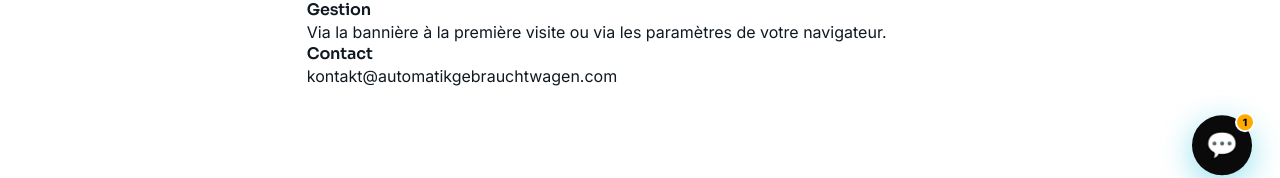
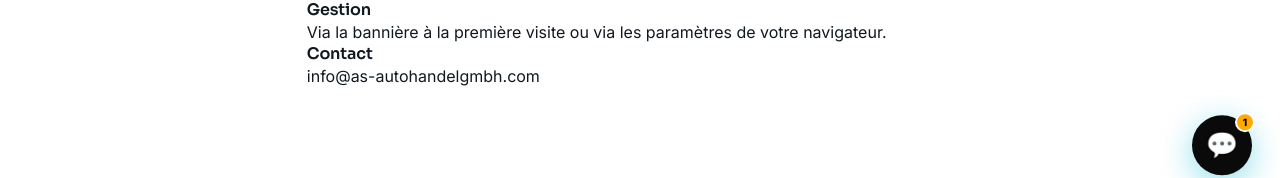
Before and after one commit to autokompetenz/as-autohandel, a React (Vite) app: page /cookies in a window 1280 px wide. Shown: the part 595-773 px from the top of the page. Built offline with nearby package versions, Linux system fonts and the light colour scheme.

Commit message:
Mise à jour email/domaine (info@as-autohandelgmbh.com, as-autohandelgmbh.com) — Chatbot, Contact, Home, Legal, Sell, index.html

```diff
--- a/index.html
+++ b/index.html
@@ -12,14 +12,14 @@
     <meta name="author" content="AS Autohandel GmbH" />
     <meta name="robots" content="index, follow, max-image-preview:large" />
     <meta name="theme-color" content="#FFFFFF" />
-    <link rel="canonical" href="https://automatikgebrauchtwagen.com/" />
+    <link rel="canonical" href="https://as-autohandelgmbh.com/" />
     <meta name="geo.region" content="DE-HE" />
     <meta name="geo.placename" content="Offenbach am Main" />
 
     <!-- Open Graph -->
     <meta property="og:type" content="website" />
     <meta property="og:site_name" content="AS Autohandel GmbH" />
-    <meta property="og:url" content="https://automatikgebrauchtwagen.com/" />
+    <meta property="og:url" content="https://as-autohandelgmbh.com/" />
     <meta property="og:title" content="AS Autohandel GmbH — Véhicules neufs et d'occasion à Offenbach am Main" />
     <meta property="og:description" content="Concessionnaire automobile en Allemagne : véhicules neufs et d'occasion, financement sur mesure, livraison Europe." />
     <meta property="og:image" content="/og-image.png" />
@@ -53,9 +53,9 @@
       "@type": "AutoDealer",
       "name": "AS Autohandel GmbH",
       "description": "Concessionnaire automobile : véhicules neufs et d'occasion, financement sur mesure, reprise et livraison en Europe.",
-      "url": "https://automatikgebrauchtwagen.com/",
+      "url": "https://as-autohandelgmbh.com/",
       "telephone": "+491630436338",
-      "email": "kontakt@automatikgebrauchtwagen.com",
+      "email": "info@as-autohandelgmbh.com",
       "priceRange": "€€",
       "foundingDate": "2018-01-18",
       "address": {
--- a/src/components/Chatbot.jsx
+++ b/src/components/Chatbot.jsx
@@ -5,9 +5,9 @@ import { useLangStore, useThemeStore } from '../store';
 
 const WA = '+491630436338';
 const WA_DISPLAY = '+49 163 043 63 38';
-const EMAIL = 'kontakt@automatikgebrauchtwagen.com';
+const EMAIL = 'info@as-autohandelgmbh.com';
 const ADDRESS = 'Sprendlinger Straße 119, 63069 Offenbach am Main';
-const SITE_URL = 'automatikgebrauchtwagen.com';
+const SITE_URL = 'as-autohandelgmbh.com';
 
 /* ─── Knowledge Base ─── */
 const R = {
--- a/src/pages/Contact.jsx
+++ b/src/pages/Contact.jsx
@@ -77,7 +77,7 @@ export default function Contact() {
   const contactCards = [
     { icon: '📍', title: t({ fr:'Adresse', en:'Address', de:'Adresse', es:'Dirección', it:'Indirizzo', pt:'Morada', ro:'Adresă' }), lines: ['Sprendlinger Straße 119', '63069 Offenbach am Main, Allemagne'] },
     { icon: '📞', title: t({ fr:'Téléphone', en:'Phone', de:'Telefon', es:'Teléfono', it:'Telefono', pt:'Telefone', ro:'Telefon' }), lines: ['+49 163 043 63 38', t({ fr:'Lun–Ven 9h–18h', en:'Mon–Fri 9am–6pm', de:'Mo–Fr 9–18 Uhr', es:'Lun–Vie 9–18h', it:'Lun–Ven 9–18', pt:'Seg–Sex 9–18h', ro:'Lun–Vin 9–18h' })] },
-    { icon: '✉', title: t({ fr:'Email', en:'Email', de:'E-Mail', es:'Email', it:'Email', pt:'Email', ro:'Email' }), lines: ['kontakt@automatikgebrauchtwagen.com', t({ fr:'Réponse sous 24h', en:'Reply within 24h', de:'Antwort innerhalb von 24h', es:'Respuesta en 24h', it:'Risposta entro 24h', pt:'Resposta em 24h', ro:'Răspuns în 24h' })] },
+    { icon: '✉', title: t({ fr:'Email', en:'Email', de:'E-Mail', es:'Email', it:'Email', pt:'Email', ro:'Email' }), lines: ['info@as-autohandelgmbh.com', t({ fr:'Réponse sous 24h', en:'Reply within 24h', de:'Antwort innerhalb von 24h', es:'Respuesta en 24h', it:'Risposta entro 24h', pt:'Resposta em 24h', ro:'Răspuns în 24h' })] },
     { icon: '💬', title: 'WhatsApp', lines: ['+49 163 043 63 38', t({ fr:'Réponse immédiate', en:'Immediate reply', de:'Sofortige Antwort', es:'Respuesta inmediata', it:'Risposta immediata', pt:'Resposta imediata', ro:'Răspuns imediat' })] },
   ];
 
--- a/src/pages/Home.jsx
+++ b/src/pages/Home.jsx
@@ -488,7 +488,7 @@ function FAQSection({ l, isMobile }) {
               style={{ background:'#25D366', color:'#fff', textDecoration:'none', fontFamily:"var(--font)", fontSize:13, fontWeight:700, padding:'11px 22px', borderRadius:8, display:'inline-flex', alignItems:'center', gap:8 }}>
               💬 WhatsApp
             </a>
-            <a href="mailto:kontakt@automatikgebrauchtwagen.com" className="btn-ghost" style={{ fontSize:13 }}>
+            <a href="mailto:info@as-autohandelgmbh.com" className="btn-ghost" style={{ fontSize:13 }}>
               ✉ Email
             </a>
           </div>
@@ -1643,7 +1643,7 @@ export default function Home() {
                 style={{ background:'#25D366', color:'#fff', textDecoration:'none', fontFamily:"var(--font)", fontSize:13, fontWeight:600, padding:'14px 28px', borderRadius:8, display:'inline-flex', alignItems:'center', gap:8, letterSpacing:'0.02em' }}>
                 💬 WhatsApp
               </a>
-              <a href="mailto:kontakt@automatikgebrauchtwagen.com" className="btn-ghost" style={{ fontSize:13 }}>
+              <a href="mailto:info@as-autohandelgmbh.com" className="btn-ghost" style={{ fontSize:13 }}>
                 ✉ Email
               </a>
             </div>
@@ -1693,7 +1693,7 @@ export default function Home() {
                 <p style={{ fontSize:10, fontWeight:700, letterSpacing:'0.3em', textTransform:'uppercase', color:'var(--text-3)', marginBottom:14 }}>Contact</p>
                 <p style={{ fontSize:13, color:'var(--text-3)', lineHeight:1.8, fontWeight:400 }}>
                   📞 +49 163 043 63 38<br/>
-                  ✉ kontakt@automatikgebrauchtwagen.com<br/>
+                  ✉ info@as-autohandelgmbh.com<br/>
                   💬 <a href="https://wa.me/491630436338" style={{ color:'var(--red)', textDecoration:'none' }}>WhatsApp</a>
                 </p>
               </div>
--- a/src/pages/Legal.jsx
+++ b/src/pages/Legal.jsx
@@ -102,63 +102,63 @@ Capital social : 250 000 000 €</p>
   '/politique-confidentialite': {
     fr: { title: 'Politique de Confidentialité', content: `
 <h2>1. Responsable du traitement</h2>
-<p>AS Autohandel GmbH, Sprendlinger Straße 119, 63069 Offenbach am Main — kontakt@automatikgebrauchtwagen.com</p>
+<p>AS Autohandel GmbH, Sprendlinger Straße 119, 63069 Offenbach am Main — info@as-autohandelgmbh.com</p>
 <h2>2. Données collectées</h2>
 <ul><li>Nom, prénom, email, téléphone, adresse</li><li>Salaire mensuel (simulation financement)</li><li>Historique des commandes</li></ul>
 <h2>3. Base légale (RGPD)</h2>
 <ul><li>Exécution du contrat — Art. 6(1)(b)</li><li>Consentement — Art. 6(1)(a)</li><li>Intérêt légitime — Art. 6(1)(f)</li></ul>
 <h2>4. Vos droits</h2>
-<p>Accès, rectification, effacement, portabilité, opposition. Contact : kontakt@automatikgebrauchtwagen.com</p>
+<p>Accès, rectification, effacement, portabilité, opposition. Contact : info@as-autohandelgmbh.com</p>
 <h2>5. Sécurité</h2>
 <p>Mots de passe chiffrés (bcrypt), JWT avec expiration, connexions HTTPS.</p>` },
     en: { title: 'Privacy Policy', content: `
 <h2>1. Data Controller</h2>
-<p>AS Autohandel GmbH, Sprendlinger Straße 119, 63069 Offenbach am Main — kontakt@automatikgebrauchtwagen.com</p>
+<p>AS Autohandel GmbH, Sprendlinger Straße 119, 63069 Offenbach am Main — info@as-autohandelgmbh.com</p>
 <h2>2. Data Collected</h2>
 <ul><li>Name, email, phone, address</li><li>Monthly salary (financing simulation)</li><li>Order history</li></ul>
 <h2>3. Legal Basis (GDPR)</h2>
 <ul><li>Contract performance — Art. 6(1)(b)</li><li>Consent — Art. 6(1)(a)</li><li>Legitimate interest — Art. 6(1)(f)</li></ul>
 <h2>4. Your Rights</h2>
-<p>Access, rectify, erase, port, object. Contact: kontakt@automatikgebrauchtwagen.com</p>` },
+<p>Access, rectify, erase, port, object. Contact: info@as-autohandelgmbh.com</p>` },
     de: { title: 'Datenschutzerklärung', content: `
 <h2>1. Verantwortlicher</h2>
-<p>AS Autohandel GmbH, Sprendlinger Straße 119, 63069 Offenbach am Main — kontakt@automatikgebrauchtwagen.com</p>
+<p>AS Autohandel GmbH, Sprendlinger Straße 119, 63069 Offenbach am Main — info@as-autohandelgmbh.com</p>
 <h2>2. Erhobene Daten</h2>
 <ul><li>Name, E-Mail, Telefon, Adresse</li><li>Monatsgehalt (Finanzierungssimulation)</li><li>Bestellhistorie</li></ul>
 <h2>3. Rechtsgrundlage (DSGVO)</h2>
 <ul><li>Vertragserfüllung — Art. 6 Abs. 1 lit. b</li><li>Einwilligung — Art. 6 Abs. 1 lit. a</li></ul>
 <h2>4. Ihre Rechte</h2>
-<p>Auskunft, Berichtigung, Löschung, Widerspruch. Kontakt: kontakt@automatikgebrauchtwagen.com</p>` },
+<p>Auskunft, Berichtigung, Löschung, Widerspruch. Kontakt: info@as-autohandelgmbh.com</p>` },
     es: { title: 'Política de Privacidad', content: `
 <h2>1. Responsable</h2>
-<p>AS Autohandel GmbH — kontakt@automatikgebrauchtwagen.com</p>
+<p>AS Autohandel GmbH — info@as-autohandelgmbh.com</p>
 <h2>2. Datos recopilados</h2>
 <ul><li>Nombre, email, teléfono, dirección</li><li>Salario mensual (simulación)</li><li>Historial de pedidos</li></ul>
 <h2>3. Sus derechos (RGPD)</h2>
-<p>Acceso, rectificación, supresión, portabilidad, oposición. Contacto: kontakt@automatikgebrauchtwagen.com</p>` },
+<p>Acceso, rectificación, supresión, portabilidad, oposición. Contacto: info@as-autohandelgmbh.com</p>` },
     it: { title: 'Informativa sulla Privacy', content: `
 <h2>1. Titolare del trattamento</h2>
-<p>AS Autohandel GmbH — kontakt@automatikgebrauchtwagen.com</p>
+<p>AS Autohandel GmbH — info@as-autohandelgmbh.com</p>
 <h2>2. Dati raccolti</h2>
 <ul><li>Nome, email, telefono, indirizzo</li><li>Stipendio mensile (simulazione)</li><li>Storico ordini</li></ul>
 <h2>3. I vostri diritti (GDPR)</h2>
-<p>Accesso, rettifica, cancellazione, portabilità, opposizione. Contatto: kontakt@automatikgebrauchtwagen.com</p>` },
+<p>Accesso, rettifica, cancellazione, portabilità, opposizione. Contatto: info@as-autohandelgmbh.com</p>` },
     pt: { title: 'Política de Privacidade', content: `
 <h2>1. Responsável</h2>
-<p>AS Autohandel GmbH — kontakt@automatikgebrauchtwagen.com</p>
+<p>AS Autohandel GmbH — info@as-autohandelgmbh.com</p>
 <h2>2. Dados recolhidos</h2>
 <ul><li>Nome, email, telefone, endereço</li><li>Salário mensal (simulação)</li><li>Histórico de pedidos</li></ul>
 <h2>3. Os seus direitos (RGPD)</h2>
-<p>Acesso, retificação, eliminação, portabilidade, oposição. Contacto: kontakt@automatikgebrauchtwagen.com</p>` },
+<p>Acesso, retificação, eliminação, portabilidade, oposição. Contacto: info@as-autohandelgmbh.com</p>` },
     ro: { title: 'Politica de Confidențialitate', content: `
 <h2>1. Operatorul datelor</h2>
-<p>AS Autohandel GmbH — kontakt@automatikgebrauchtwagen.com</p>
+<p>AS Autohandel GmbH — info@as-autohandelgmbh.com</p>
 <h2>2. Date colectate</h2>
 <ul><li>Nume, prenume, email, telefon, adresă</li><li>Salariu lunar (simulare finanțare)</li><li>Istoricul comenzilor</li></ul>
 <h2>3. Baza legală (GDPR)</h2>
 <ul><li>Executarea contractului — Art. 6(1)(b)</li><li>Consimțământ — Art. 6(1)(a)</li><li>Interes legitim — Art. 6(1)(f)</li></ul>
 <h2>4. Drepturile dvs.</h2>
-<p>Acces, rectificare, ștergere, portabilitate, opoziție. Contact: kontakt@automatikgebrauchtwagen.com</p>
+<p>Acces, rectificare, ștergere, portabilitate, opoziție. Contact: info@as-autohandelgmbh.com</p>
 <h2>5. Securitate</h2>
 <p>Parole criptate (bcrypt), JWT cu expirare, conexiuni HTTPS.</p>` },
   },
@@ -240,7 +240,7 @@ Capital social : 250 000 000 €</p>
 <h2>Gestion</h2>
 <p>Via la bannière à la première visite ou via les paramètres de votre navigateur.</p>
 <h2>Contact</h2>
-<p>kontakt@automatikgebrauchtwagen.com</p>` },
+<p>info@as-autohandelgmbh.com</p>` },
     en: { title: 'Cookie Policy', content: `
 <h2>Cookies used</h2>
 <ul>
@@ -304,7 +304,7 @@ Capital social : 250 000 000 €</p>
 <h2>Gestionare</h2>
 <p>Prin banner la prima vizită sau prin setările browserului.</p>
 <h2>Contact</h2>
-<p>kontakt@automatikgebrauchtwagen.com</p>` },
+<p>info@as-autohandelgmbh.com</p>` },
   },
 };
 
--- a/src/pages/Sell.jsx
+++ b/src/pages/Sell.jsx
@@ -392,11 +392,11 @@ export default function Sell() {
               }}>
                 💬 WhatsApp
               </a>
-              <a href="mailto:kontakt@automatikgebrauchtwagen.com" style={{
+              <a href="mailto:info@as-autohandelgmbh.com" style={{
                 background:'rgba(255,255,255,0.1)', color:'#fff', textDecoration:'none', fontFamily:"var(--font)",
                 fontSize:14, fontWeight:700, padding:'14px 28px', borderRadius:8, border:'1px solid rgba(255,255,255,0.3)', display:'inline-flex', alignItems:'center', gap:8
               }}>
-                ✉ kontakt@automatikgebrauchtwagen.com
+                ✉ info@as-autohandelgmbh.com
               </a>
             </div>
           </motion.div>
```
Also changed, not shown: 1 other file (tests, documents, lock files or other folders).
